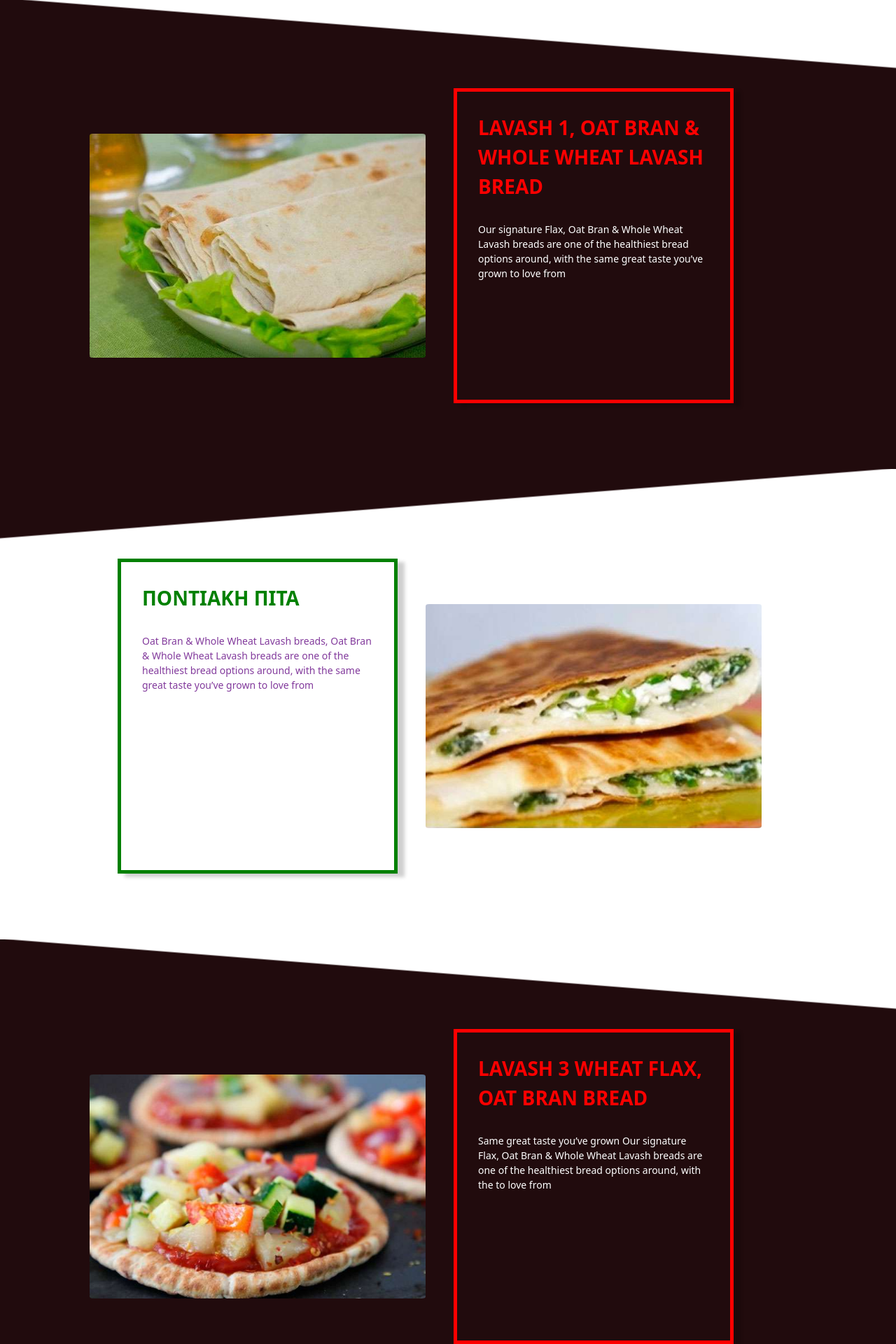
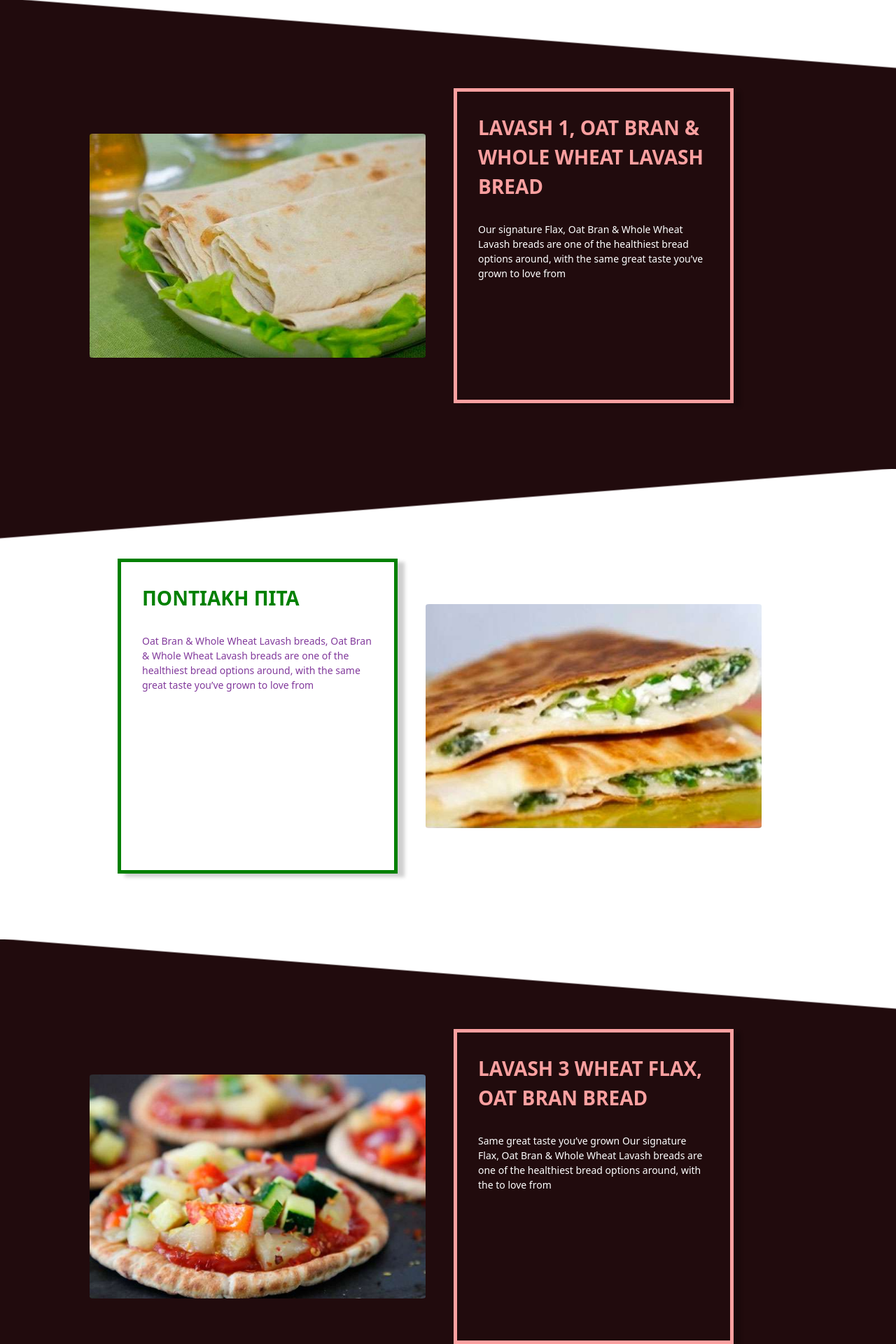
Before and after one commit to Xarontas/garni-lavash, a React (Vite) app: page / in a window 1280 px wide. Shown: the part 1120-3040 px from the top of the page at 70% size. Built offline with nearby package versions, Linux system fonts and the light colour scheme.

Commit message:
change color from red in home page

```diff
--- a/src/Section1.tsx
+++ b/src/Section1.tsx
@@ -14,8 +14,8 @@ export default function Section1() {
                     </Col>
                     <Col lg={6}>
                         <div className="cardboard">
-                            <div className="card1" style={{ border: "5px solid red" }}>
-                                <div className="cardTitle" style={{ color: 'red' }}>LAVASH 1, OAT BRAN & WHOLE WHEAT LAVASH BREAD</div>
+                            <div className="card1" style={{ border: "5px solid #fba0a0" }}>
+                                <div className="cardTitle" style={{ color: '#fba0a0' }}>LAVASH 1, OAT BRAN & WHOLE WHEAT LAVASH BREAD</div>
                                 <div className="cardTxt">Our signature Flax, Oat Bran & Whole Wheat Lavash breads are one of the healthiest bread options around, with the same great taste you’ve grown to love from</div>
                             </div>
                         </div>
@@ -46,8 +46,8 @@ export default function Section1() {
                     </Col>
                     <Col lg={6}>
                         <div className="cardboard">
-                            <div className="card1" style={{ border: "5px solid red" }}>
-                                <div className="cardTitle" style={{ color: 'red' }}>LAVASH 3 WHEAT FLAX, OAT BRAN BREAD</div>
+                            <div className="card1" style={{ border: "5px solid #fba0a0" }}>
+                                <div className="cardTitle" style={{ color: '#fba0a0' }}>LAVASH 3 WHEAT FLAX, OAT BRAN BREAD</div>
                                 <div className="cardTxt">Same great taste you’ve grown Our signature Flax, Oat Bran & Whole Wheat Lavash breads are one of the healthiest bread options around, with the  to love from</div>
                             </div>
                         </div>
```
